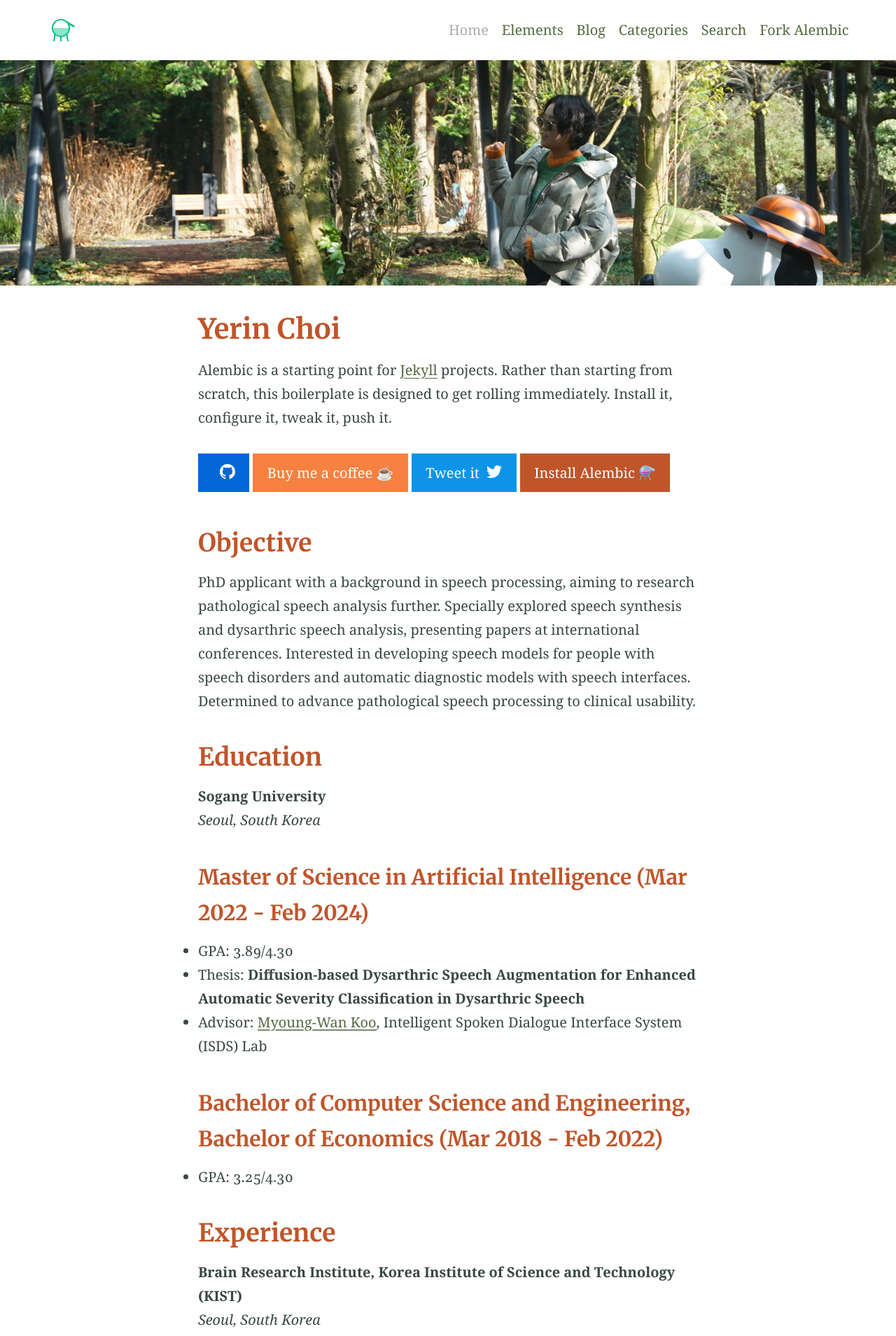
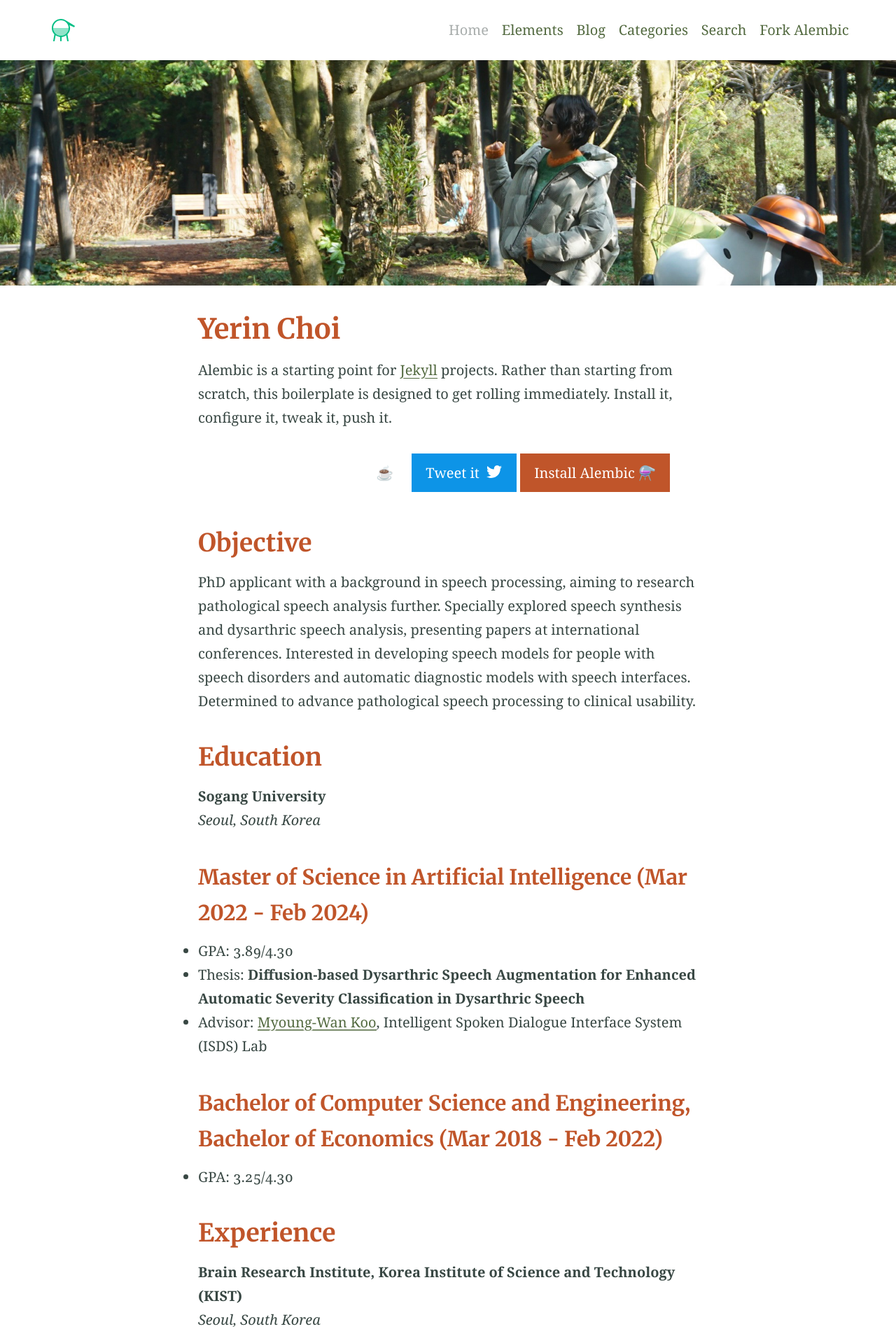
Before and after one commit to lakahaga/yerin-choi, a Jekyll site: the page built from index.md, in a window 1280 px wide. Shown: the top 1909 px of the page at 70% size. Built offline with Jekyll 4.4.1, drawn with Linux system fonts in a browser that asks for light colours.

Commit message:
Update index.md

```diff
--- a/index.md
+++ b/index.md
@@ -8,7 +8,7 @@ excerpt: "Alembic is a starting point for [Jekyll](https://jekyllrb.com/) projec
 
 Alembic is a starting point for [Jekyll](https://jekyllrb.com/) projects. Rather than starting from scratch, this boilerplate is designed to get rolling immediately. Install it, configure it, tweak it, push it.
 
-{% include button.html text="" icon="github" link="https://github.com/lakahaga" color="#0366d6" %} {% include button.html text="Buy me a coffee ☕️" link="https://buymeacoffee.com/daviddarnes#support" color="#f68140" %} {% include button.html text="Tweet it" icon="twitter" link="https://twitter.com/intent/tweet/?url=https://alembic.darn.es&text=Alembic%20-%20A%20Jekyll%20boilerplate%20theme&via=DavidDarnes" color="#0d94e7" %} {% include button.html text="Install Alembic ⚗️" link="https://github.com/daviddarnes/alembic#installation" %}
+{% include button.html text="" icon="github" link="https://github.com/lakahaga" color="#FFFFFF" %} {% include button.html text="Buy me a coffee ☕️" link="https://buymeacoffee.com/daviddarnes#support" color="#FFFFFF" %} {% include button.html text="Tweet it" icon="twitter" link="https://twitter.com/intent/tweet/?url=https://alembic.darn.es&text=Alembic%20-%20A%20Jekyll%20boilerplate%20theme&via=DavidDarnes" color="#0d94e7" %} {% include button.html text="Install Alembic ⚗️" link="https://github.com/daviddarnes/alembic#installation" %}
 
 ## Objective
 
```
